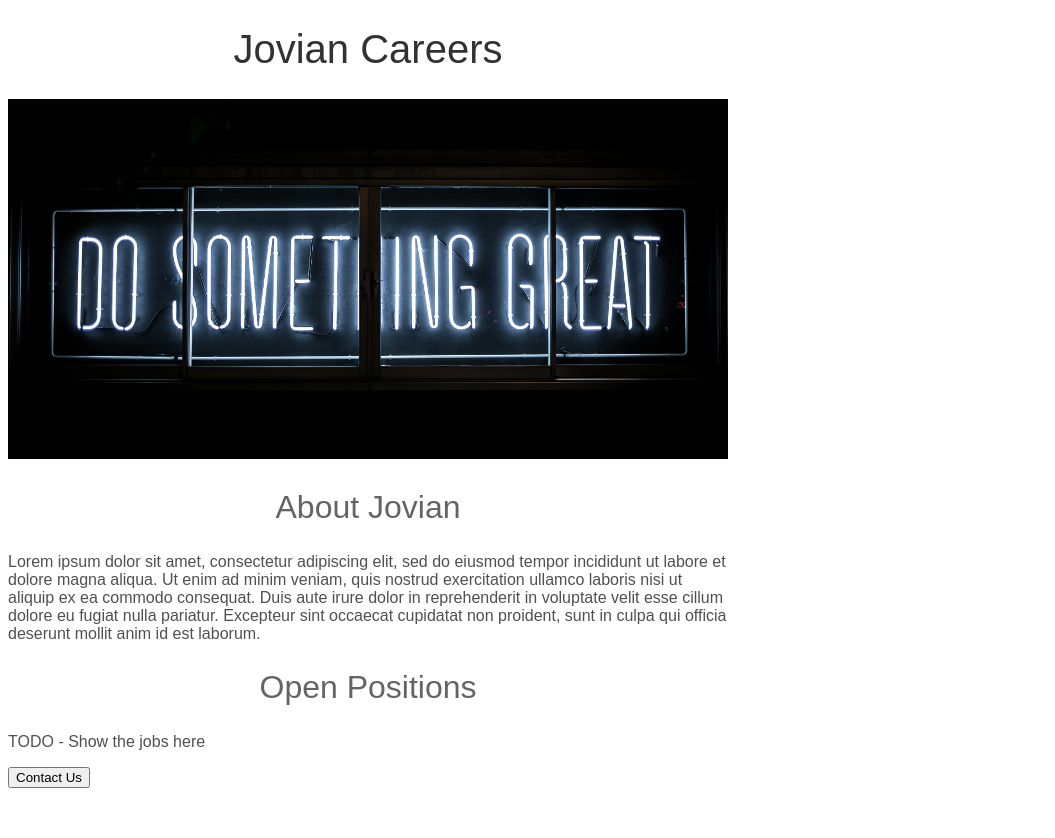
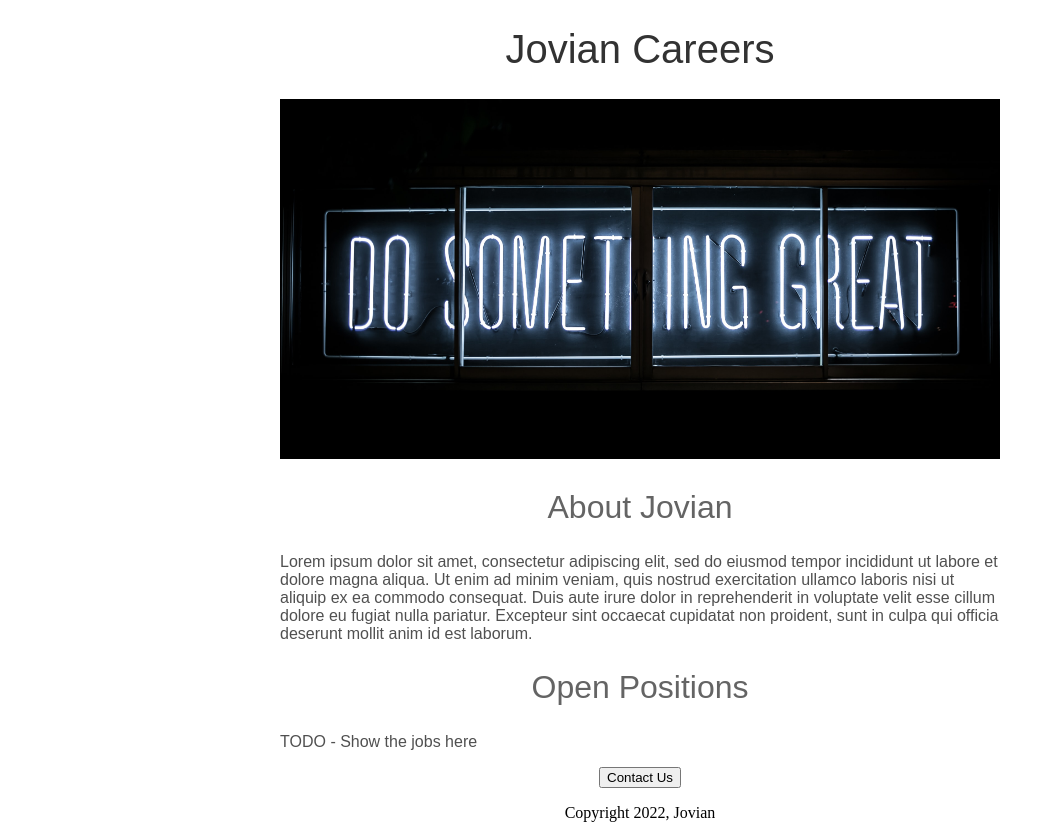
Before and after one commit to IsaakAdams/jovian-careers-website, a Flask app: page / in a window 1280 px wide. Shown: the whole page, without its empty margins (0-1055 px from the left). Before the commit the page ends 788 px from the top, so only its background shows below. Run offline with Flask 2, Linux system fonts and the light colour scheme.

Commit message:
added HTML and css

```diff
--- a/templates/home.html
+++ b/templates/home.html
@@ -25,13 +25,14 @@
         font-weight: normal;
       }
 
-      p {
+      .bodytext {
         font-family: sans-serif;
         color: rgb(80, 80, 80);
       }
 
       #container {
         max-width: 720px;
+        margin: 0 auto;
       }
     </style>
   </head>
@@ -41,12 +42,16 @@
       <img id="banner" src="../static/banner.jpg">
 
       <h2>About Jovian</h2>
-      <p>
+      <p class="bodytext">
         Lorem ipsum dolor sit amet, consectetur adipiscing elit, sed do eiusmod tempor incididunt ut labore et dolore magna aliqua. Ut        enim ad minim veniam, quis nostrud exercitation ullamco laboris nisi ut aliquip ex ea commodo consequat. Duis aute irure dolor        in reprehenderit in voluptate velit esse cillum dolore eu fugiat nulla pariatur. Excepteur sint occaecat cupidatat non                proident, sunt in culpa qui officia deserunt mollit anim id est laborum.
       </p>
       <h2>Open Positions</h2>
-      <p>TODO - Show the jobs here</p>
-      <button>Contact Us</button>
+      <p class="bodytext">TODO - Show the jobs here</p>
+
+      <div style="text-align: center;">
+        <button>Contact Us</button>
+        <p>Copyright 2022, Jovian</p>
+      </div>
     </div>
   </body>
 </html>
```
